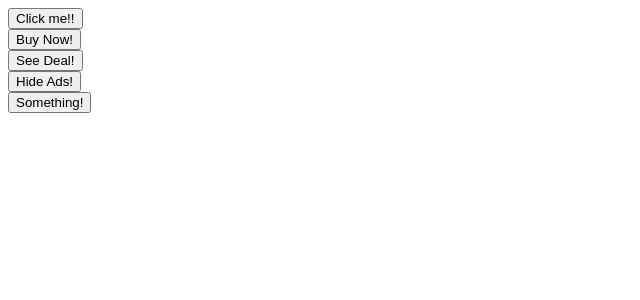
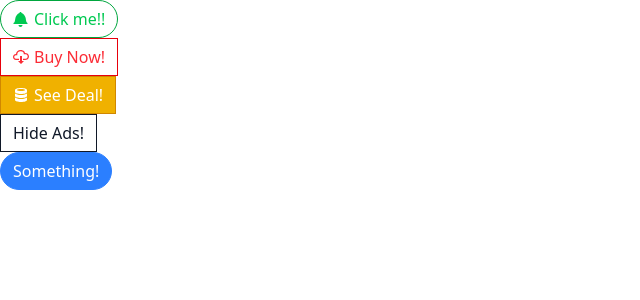
Before and after one commit to bitturohit/comps-26, a JavaScript app: page / in a window 1280 px wide. Shown: the top 300 px of the page, without its empty margins (0-640 px from the left). Built offline with nearby package versions, Linux system fonts and the light colour scheme.

Commit message:
icon gap in css file

```diff
--- a/package.json
+++ b/package.json
@@ -11,11 +11,12 @@
   },
   "dependencies": {
     "@tailwindcss/vite": "^4.1.5",
-    "classnames": "^2.3.1",
+    "classnames": "^2.5.1",
     "prop-types": "^15.8.1",
     "react": "18.3.1",
     "react-dom": "18.3.1",
-    "react-icons": "4.4.0",
+    "react-icons": "4.6.0",
+    "tailwind-merge": "^3.4.0",
     "tailwindcss": "^4.1.5"
   },
   "devDependencies": {
--- a/src/App.js
+++ b/src/App.js
@@ -1,24 +1,37 @@
+import { GoBell, GoCloudDownload, GoDatabase } from "react-icons/go";
+
 import Button from "./Button";
 
 function App() {
    return (
       <div>
          <div>
-            <Button primary success rounded outline>
+            <Button success rounded outline>
+               <GoBell />
                Click me!!
             </Button>
          </div>
          <div>
-            <Button>Buy Now!</Button>
+            <Button danger outline>
+               <GoCloudDownload />
+               Buy Now!
+            </Button>
          </div>
          <div>
-            <Button>See Deal!</Button>
+            <Button warning>
+               <GoDatabase />
+               See Deal!
+            </Button>
          </div>
          <div>
-            <Button>Hide Ads!</Button>
+            <Button secondary outline>
+               Hide Ads!
+            </Button>
          </div>
          <div>
-            <Button>Something!</Button>
+            <Button primary rounded>
+               Something!
+            </Button>
          </div>
       </div>
    );
--- a/src/Button.js
+++ b/src/Button.js
@@ -1,4 +1,6 @@
 import PropTypes from "prop-types";
+import classNames from "classnames";
+import { twMerge } from "tailwind-merge";
 
 function Button({
    children,
@@ -10,7 +12,27 @@
    outline,
    rounded,
 }) {
-   return <button>{children}</button>;
+   const classes = twMerge(
+      classNames("flex items-center  px-3 py-1.5 border", {
+         "bg-blue-500 border-blue-500 text-white": primary,
+         "bg-gray-900 border-gray-900 text-white": secondary,
+         "bg-green-500 border-green-600 text-white": success,
+         "bg-yellow-500 border-yellow-600 text-white": warning,
+         "bg-red-500 border-red-600 text-white": danger,
+         "rounded-full": rounded,
+         "bg-white": outline,
+         "text-blue-500": outline && primary,
+         "text-gray-900": outline && secondary,
+         "text-green-500": outline && success,
+         "text-yellow-500": outline && warning,
+         "text-red-500": outline && danger,
+      }),
+   );
+
+   return (
+      // <button></button>
+      <button className={classes}>{children}</button>
+   );
 }
 
 Button.propTypes = {
@@ -24,7 +46,7 @@
 
       if (count > 1) {
          return new Error(
-            "Only one of primary, secondary, success, warning, danger can be true"
+            "Only one of primary, secondary, success, warning, danger can be true",
          );
       }
    },
--- /dev/null
+++ b/src/index.css
@@ -0,0 +1,5 @@
+@import "tailwindcss";
+
+button > svg {
+   margin-right: 5px;
+}
--- a/src/index.js
+++ b/src/index.js
@@ -1,3 +1,5 @@
+import "./index.css";
+
 import ReactDOM from "react-dom/client";
 
 import App from "./App";
```
Also changed, not shown: 1 other file (tests, documents, lock files or other folders).
